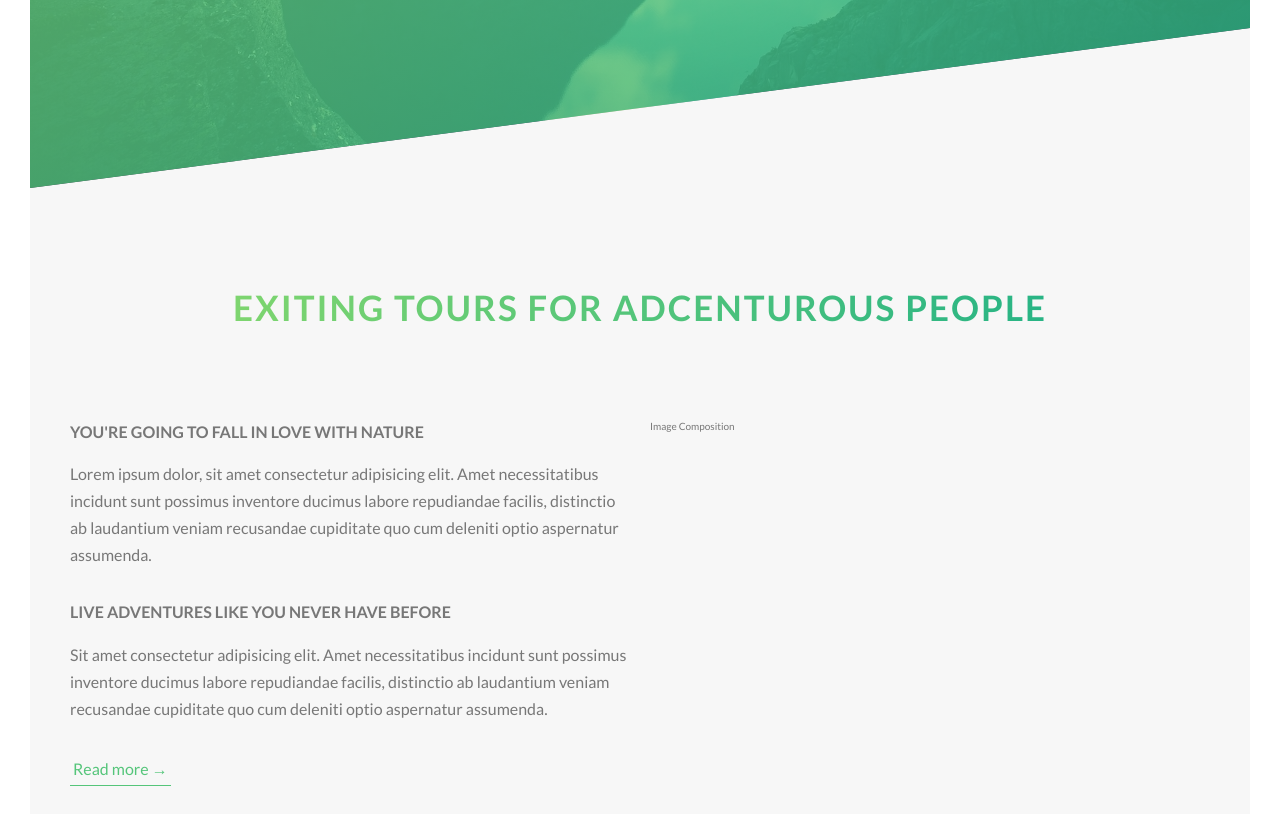
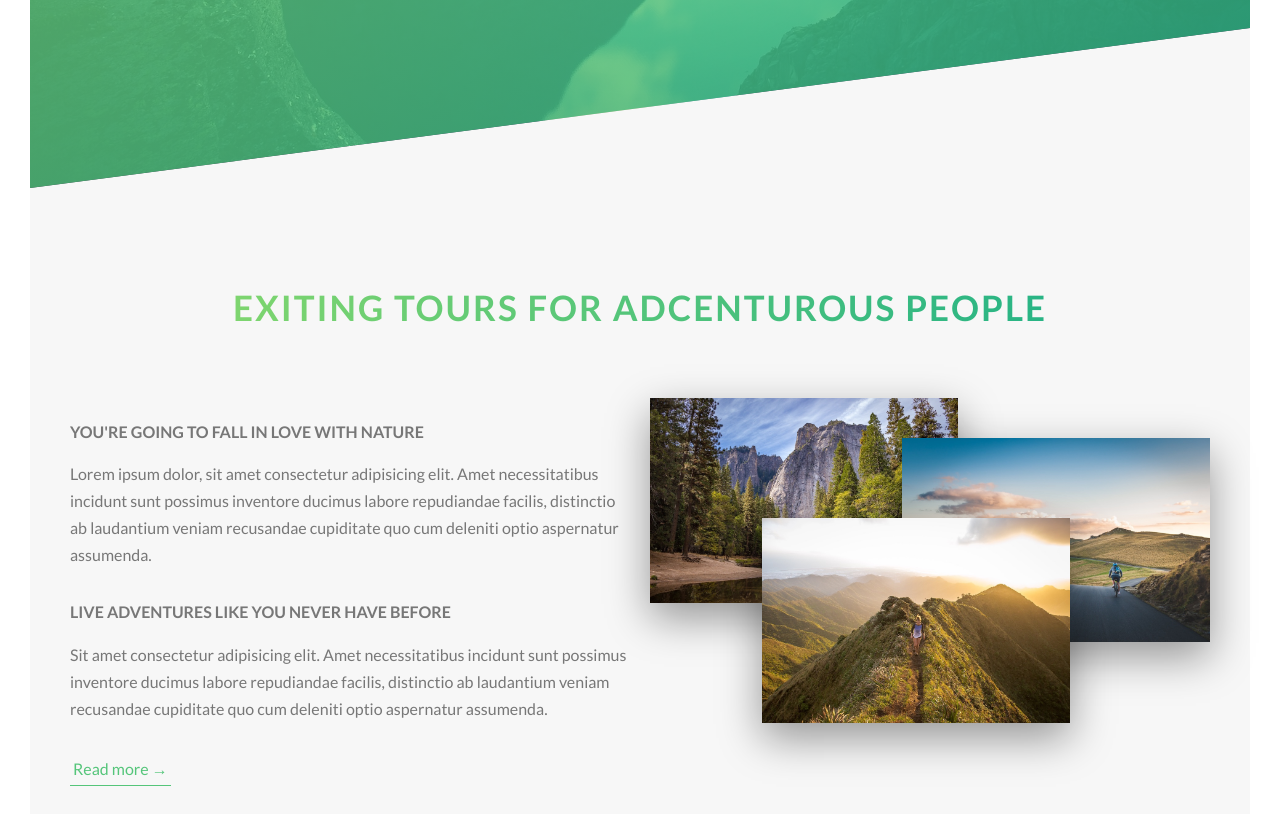
Before and after one commit to emrecolak-23/tourapp-react-typescript, a React (Vite) app: page / in a window 1280 px wide. Shown: the part 602-1416 px from the top of the page. Built offline with nearby package versions, Linux system fonts and the light colour scheme.

Commit message:
complete image composition components and section about

```diff
--- /dev/null
+++ b/src/components/image-composition/image-composition.component.tsx
@@ -0,0 +1,15 @@
+import photo1 from '../../assets/img/nat-1-large.jpg'
+import photo2 from '../../assets/img/nat-2-large.jpg'
+import photo3 from '../../assets/img/nat-3-large.jpg'
+
+import './image-composition.styles.scss'
+
+const ImageComposition = () => {
+    return <div className="composition">
+        <img src={photo1} alt="Photo 1" className="composition__photo composition__photo--p1" />
+        <img src={photo2} alt="Photo 2" className="composition__photo composition__photo--p2" />
+        <img src={photo3} alt="Photo 3" className="composition__photo composition__photo--p3" />
+    </div>
+}
+
+export default ImageComposition
--- /dev/null
+++ b/src/components/image-composition/image-composition.styles.scss
@@ -0,0 +1,42 @@
+@use '../../sass/base/variables' as vars;
+
+.composition {
+
+    position: relative;
+
+    &__photo {
+        width: 55%;
+        box-shadow: 0 1.5rem 4rem rgba($color: vars.$color-black, $alpha: .4);
+        position: absolute;
+        z-index: 10;
+        transition: all .2s;
+        outline-offset: 2rem;
+
+        &--p1 {
+            left: 0;
+            top: -2rem;
+        }
+
+        &--p2 {
+            right: 0;
+            top: 2rem;
+        }
+
+        &--p3 {
+            left: 20%;
+            top: 10rem;
+        }
+
+        &:hover {
+            outline: 1.5rem solid vars.$color-primary;
+            transform: scale(1.05) translateY(-.5rem);
+            box-shadow: 0 2.5rem 4rem rgba($color: vars.$color-black, $alpha: .5);
+            z-index: 20;
+        }
+    }
+
+
+    &:hover &__photo:not(:hover) {
+        transform: scale(0.95);
+    }
+}
--- a/src/components/section-about-content/section-about-content.component.tsx
+++ b/src/components/section-about-content/section-about-content.component.tsx
@@ -1,5 +1,7 @@
 import SectionTextContent from "../section-text-content/section-text-content.component"
 import ButtonDetail from "../button-detail/button-detail.component"
+import ImageComposition from "../image-composition/image-composition.component"
+
 const SectionAboutContent = () => {
 
     const contents = [
@@ -29,7 +31,9 @@ const SectionAboutContent = () => {
             }
             <ButtonDetail title="Read more" />
         </div>
-        <div className="col-1-of-2">Image Composition</div>
+        <div className="col-1-of-2">
+            <ImageComposition />
+        </div>
       </div>
     )
 }
```
